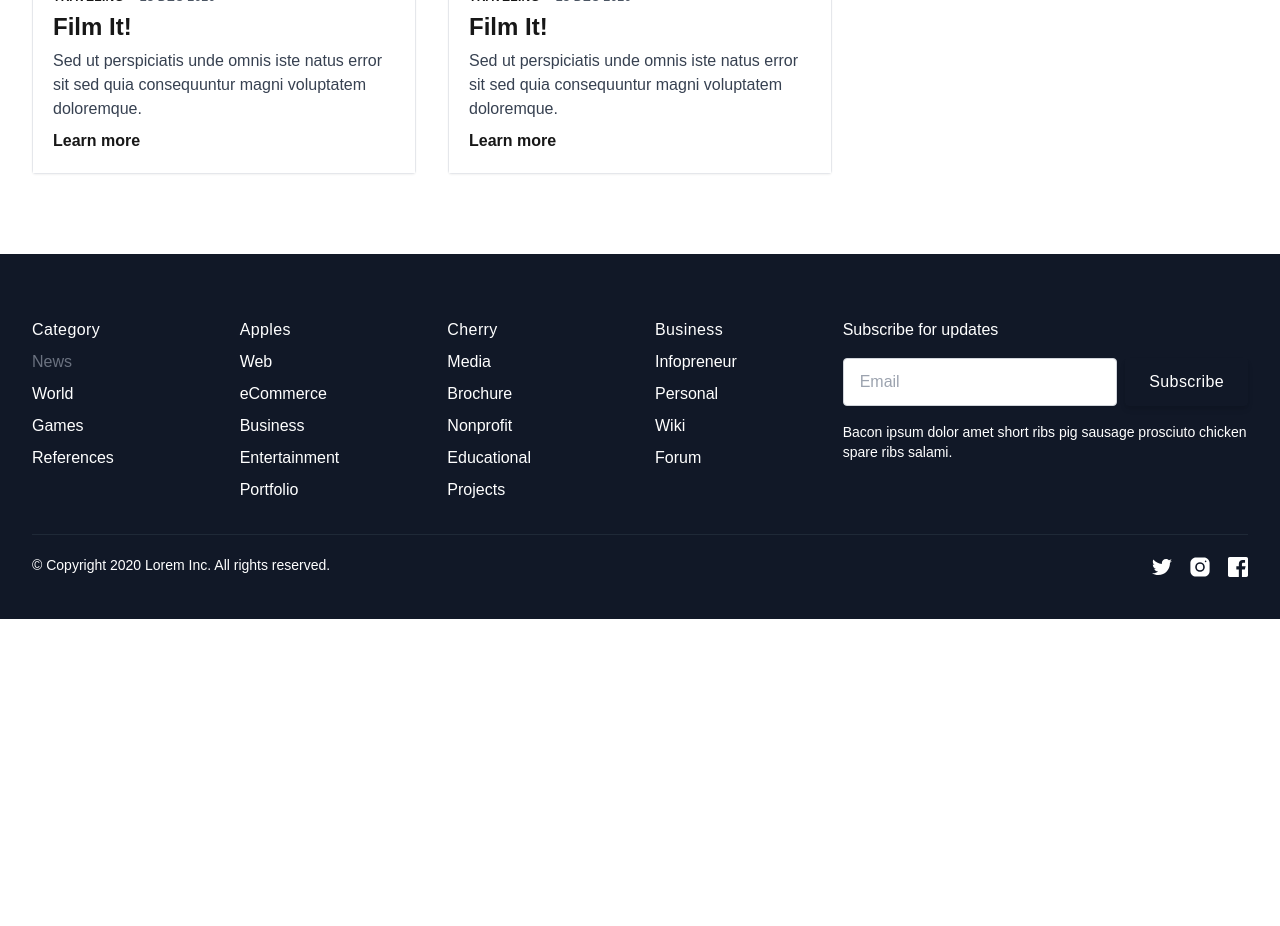
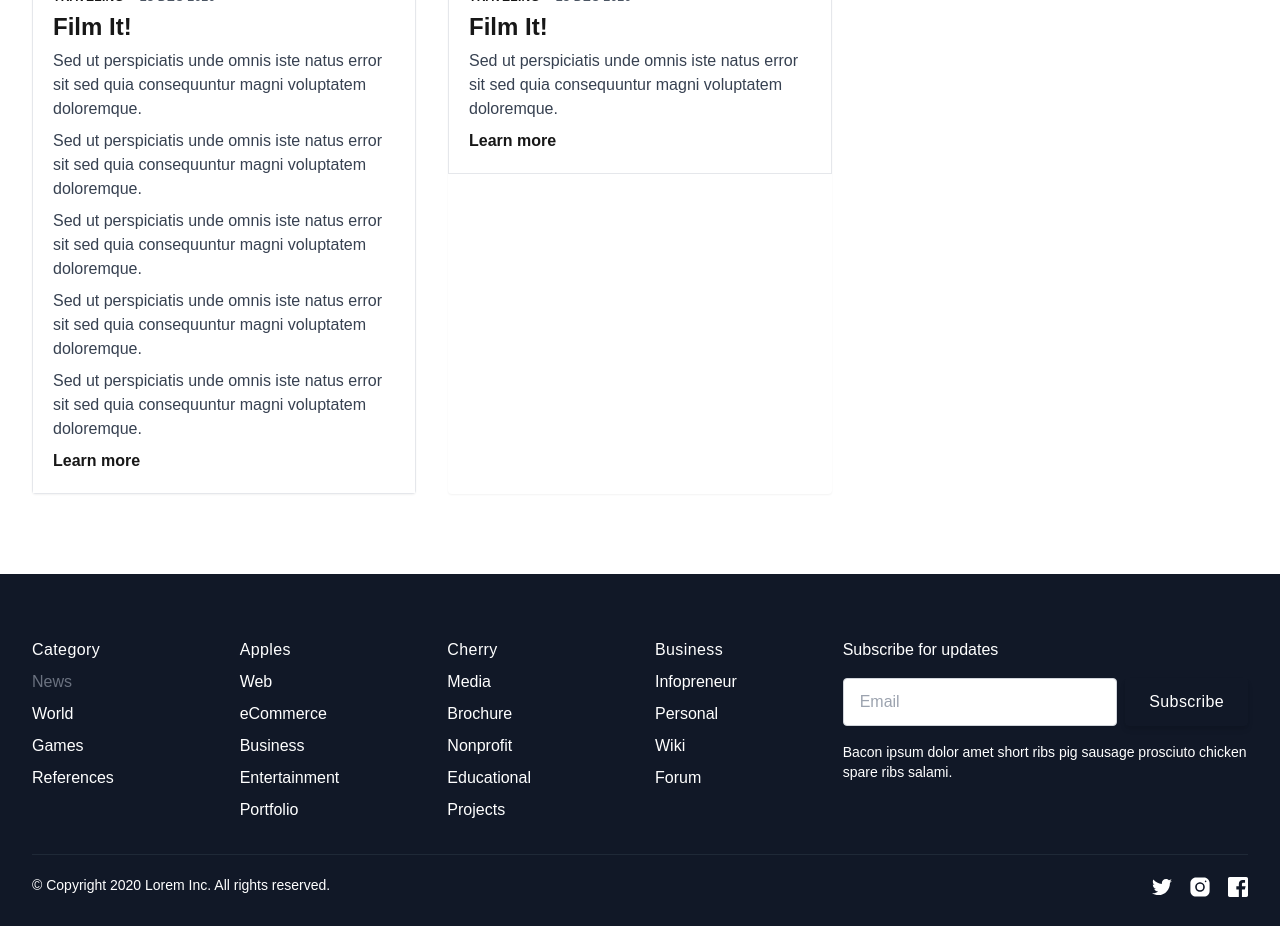
Before and after one commit to rakibul561/Bike-Doctor-Pro, a Next.js app: page /blog in a window 1280 px wide. Shown: the part 960-1886 px from the top of the page. Before the commit the page ends 1579 px from the top, so only its background shows below. Built offline with nearby package versions, Linux system fonts and the light colour scheme; no server answers.

Commit message:
change this code

```diff
--- a/src/app/blog/page.tsx
+++ b/src/app/blog/page.tsx
@@ -140,6 +140,22 @@ const page:React.FC = () => {
               Sed ut perspiciatis unde omnis iste natus error sit sed quia
               consequuntur magni voluptatem doloremque.
             </p>
+            <p className="mb-2 text-gray-700">
+              Sed ut perspiciatis unde omnis iste natus error sit sed quia
+              consequuntur magni voluptatem doloremque.
+            </p>
+            <p className="mb-2 text-gray-700">
+              Sed ut perspiciatis unde omnis iste natus error sit sed quia
+              consequuntur magni voluptatem doloremque.
+            </p>
+            <p className="mb-2 text-gray-700">
+              Sed ut perspiciatis unde omnis iste natus error sit sed quia
+              consequuntur magni voluptatem doloremque.
+            </p>
+            <p className="mb-2 text-gray-700">
+              Sed ut perspiciatis unde omnis iste natus error sit sed quia
+              consequuntur magni voluptatem doloremque.
+            </p>
             <Link
               href="/"
               aria-label=""
```
